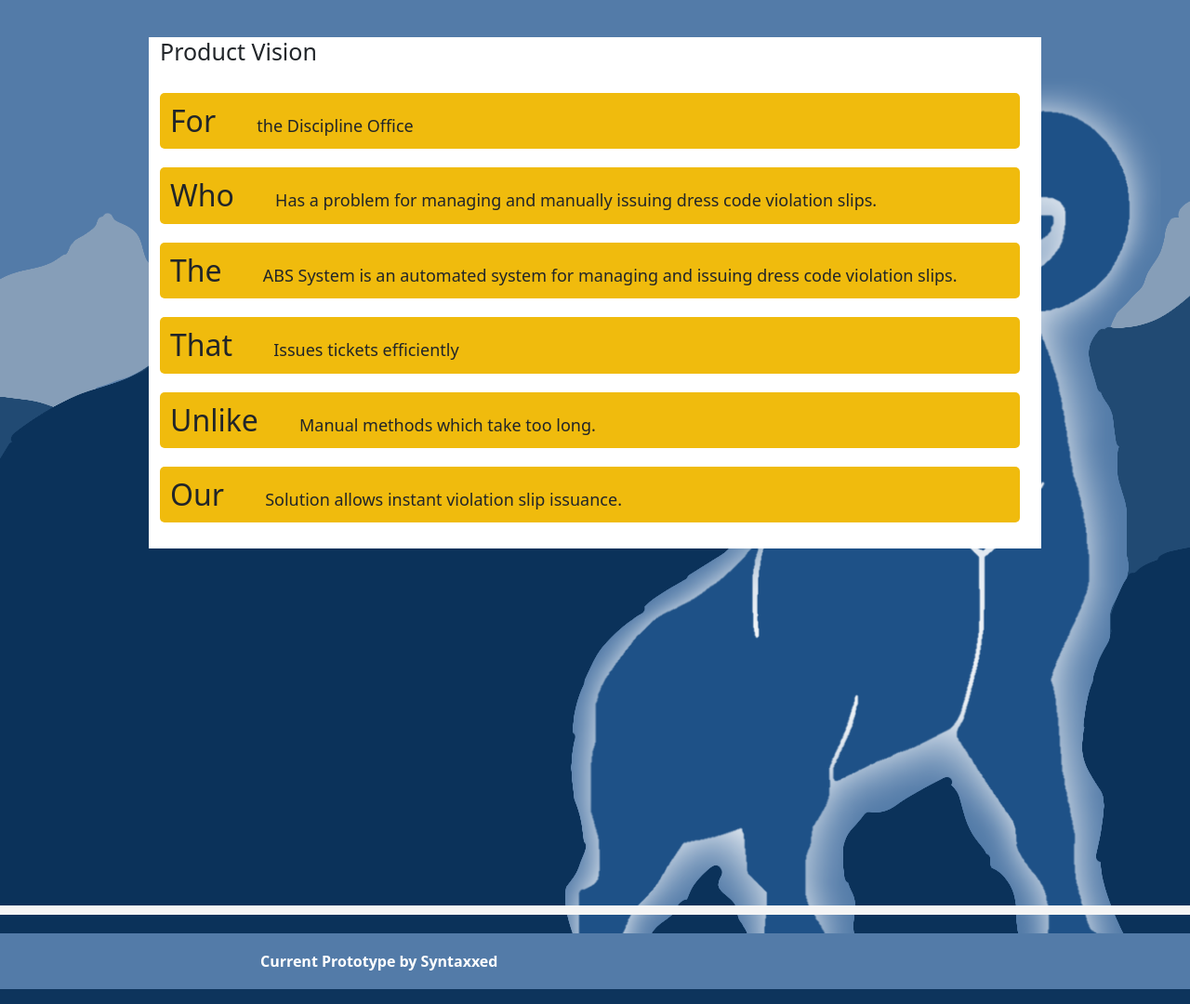
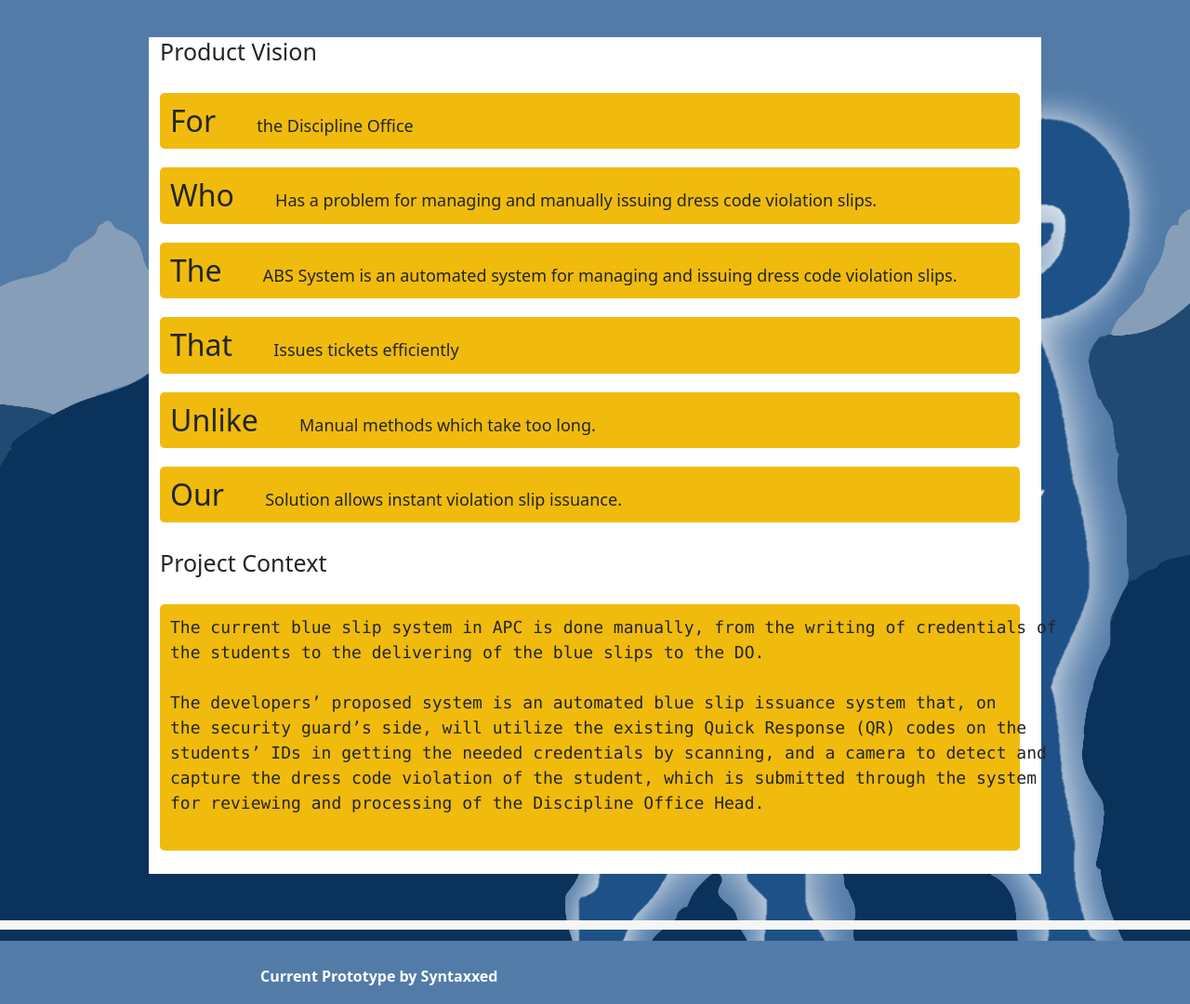
Before and after one commit to DanielBucayan/Automated_Blue_Slip_System, a Django app: page /about/ in a window 1280 px wide. Shown: the part 56-1136 px from the top of the page at 93% size. Run offline with Django 5.2, Linux system fonts and the light colour scheme.

Commit message:
Added Project Context

```diff
--- a/static/css/base.css
+++ b/static/css/base.css
@@ -111,6 +111,13 @@ body {
   margin-left: 280px;
 }
 
+.proj {
+  background-color: white;
+  position: flex;
+  width: 925px;
+  height: 350px;
+}
+
 .yellow {
   background-color: white;
   position: flex;
--- a/templates/pages/about.html
+++ b/templates/pages/about.html
@@ -51,4 +51,20 @@
 
 </div>
 
+<div class="proj">
+<h1 style="margin-bottom: 30px; font-size: 25px;""> Project Context</h1>
+
+    <div class="yellow-container">
+        <pre style="display: inline; font-size: 18px;">
+The current blue slip system in APC is done manually, from the writing of credentials of
+the students to the delivering of the blue slips to the DO.
+
+The developers’ proposed system is an automated blue slip issuance system that, on
+the security guard’s side, will utilize the existing Quick Response (QR) codes on the
+students’ IDs in getting the needed credentials by scanning, and a camera to detect and
+capture the dress code violation of the student, which is submitted through the system
+for reviewing and processing of the Discipline Office Head.
+        </pre>
+    </div>
+</div>
 {% endblock content %}
```
